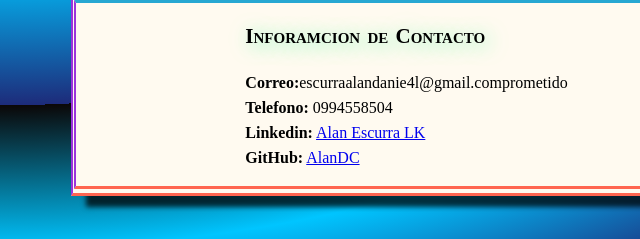
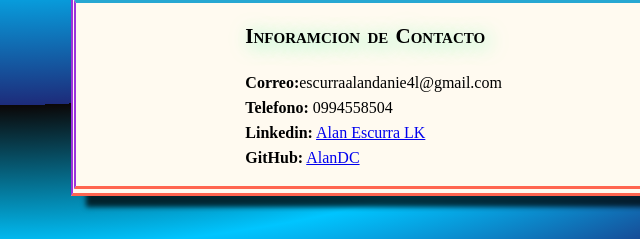
Before and after one commit to AlanDCE/CV, a plain HTML site: page index.html in a window 1280 px wide. Shown: the part 1771-2010 px from the top of the page, 0-640 px from the left. Drawn offline with Linux system fonts and the light colour scheme.

Commit message:
Update index.html

```diff
--- a/index.html
+++ b/index.html
@@ -50,7 +50,7 @@
 <div>
 
     <h3>Inforamcion de Contacto</h3>
-         <p> <b>Correo:</b>escurraalandanie4l@gmail.comprometido <br>
+         <p> <b>Correo:</b>escurraalandanie4l@gmail.com <br>
              <b>Telefono:</b> 0994558504 <br>
             <b> Linkedin:</b>
             <a href="www.linkedin.com/in/alan-daniel-escurra-campuzano-7538902ba">Alan Escurra LK</a>  <br>
```
